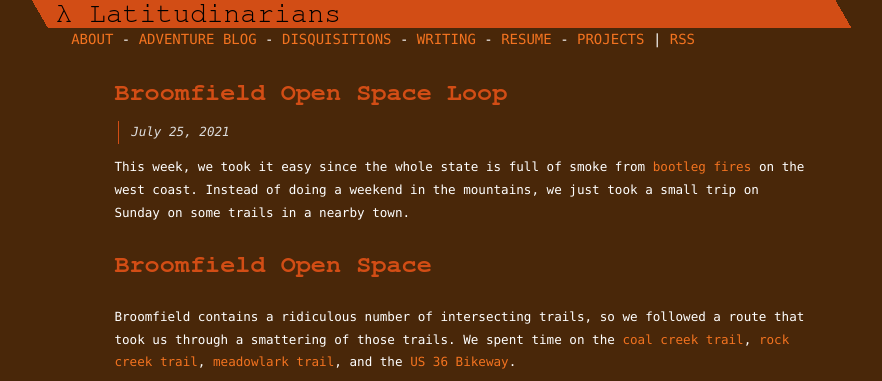
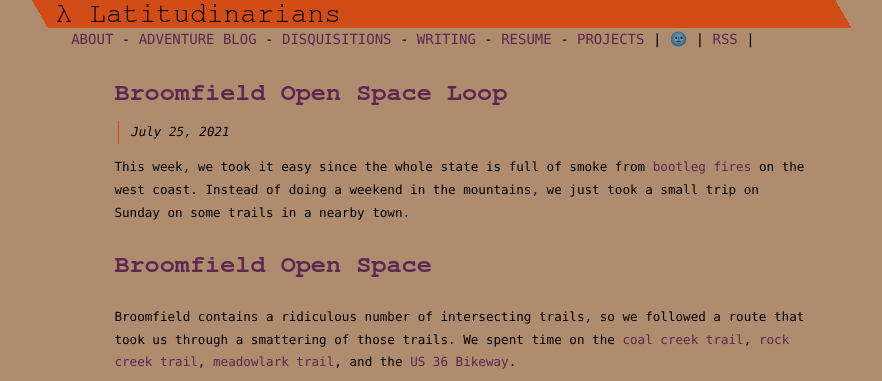
Before and after one commit to nathan-contino/nathan-contino.github.io, a Jekyll site: the page built from _posts/blog/2021-07-25-broomfield.markdown, in a window 1280 px wide, cut to the strip 0-381 px from the top of the page. Shown: the whole strip, without its empty margins (180-1062 px from the left). Built offline with Jekyll 4.4.1, drawn with Linux system fonts in a browser that asks for light colours.

Commit message:
Add dark theme toggle button and auto-dark mode for supported browsers (and firefox users, who disproportionately appreciate dark themes)

```diff
--- a/_layouts/default.html
+++ b/_layouts/default.html
@@ -24,7 +24,9 @@
   <LINK rel=stylesheet type="text/css" href="/_stylesheets/fruity.css" >
 </head>
 
-<body style="margin: 0px;">
+<!-- set the theme to dark and toggle the theme button icon if we detect a (dark) theme setting in local storage OR if the user's browser asks for dark OR if the user is using a Mozilla browser -->
+<body style="margin: 0px;" onload="var theme = localStorage.getItem('theme'); if(theme !== null && theme === '🌚' || (window.matchMedia &&
+        window.matchMedia('(prefers-color-scheme: dark)').matches && theme !== '🌝') || (navigator.userAgent.includes('Firefox') && theme !== '🌝')) { document.body.classList.toggle('dark'); document.getElementById('theme-toggle').innerHTML = '🌝'; }">
   <div class="container">
   <header>
     <nav>
@@ -39,8 +41,8 @@
         <a href="/techblog/">DISQUISITIONS</a> -
         <a href="/writing/">WRITING</a> -
         <a href="/resume/">RESUME</a> -
-        <a href="/projects/">PROJECTS</a> |
-        <a class="btn btn-rss" href="/feed.xml" target="_blank">RSS</a>
+        <a href="/projects/">PROJECTS</a> | <a alt="toggle site theme" title="toggle site theme" id="theme-toggle" onclick="var theme = localStorage.getItem('theme'); if (localStorage.getItem('theme') !== null && theme == '🌚' ) { localStorage.setItem('theme', '🌝'); this.innerHTML = '🌚'; } else { localStorage.setItem('theme', '🌚'); this.innerHTML = '🌝'; } document.body.classList.toggle('dark')">🌚</a> <script>var theme = localStorage.getItem('theme'); if (theme !== null || theme == '🌚' ) { document.getElementById("theme-toggle").innerHTML.innerHTML = '🌝';} else { document.getElementById("theme-toggle").innerHTML.innerHTML = '🌚';} </script> |
+        <a class="btn btn-rss" href="/feed.xml" target="_blank">RSS</a> |
       </menu>
     </nav>
   </header>
--- a/_stylesheets/lite.css
+++ b/_stylesheets/lite.css
@@ -1,9 +1,18 @@
 :root {
-  --bg: #492709;
-  --bgaccent: #5E2750;
-  --main: #f37320;
-  --mainaccent: #D24D15;
-  --bgtext: #D2B48C;
+  --bg: #AF8C6D;
+  --accent: #5E2750;
+  --main: #5E2750;
+  --mainalternative: #D24D15;
+  --textcolor: black;
+  color: var(--textcolor);
+}
+.dark {
+ --bg: #000000;
+ --accent: #5E2750;
+ --main: #f37320;
+ --mainalternative: rgb(210, 77, 21);
+ --textcolor: white;
+ color: var(--textcolor);
 }
 
 html {
@@ -11,12 +20,12 @@
 }
 
 BODY {
-  color: white;
   background-color: var(--bg);
   max-width: 100vw;
   font-size: .9rem;
   overflow-wrap: break-word;
 }
+
 
 a {
   cursor: pointer;
@@ -28,25 +37,20 @@
 }
 
 a:not(.nohover):hover {
-  background-color: var(--bgaccent);
+  background-color: var(--accent);
   color: #BBB;
 }
 
 blockquote {
   margin: 0 1em 0 0.25em;
   padding: 0 .75em 0 1em;
-  border-left: 1px solid var(--mainaccent);
-  border-right: 0px solid var(--mainaccent);
-  color: #DDD;
+  border-left: 1px solid var(--mainalternative);
+  border-right: 0px solid var(--mainalternative);
 }
 
 hr {
-  color: var(--mainaccent);
+  color: var(--mainalternative);
 }
-
-H1 {color: var(--main); font-family: "FreeMono", "Courier New", "Rockwell", monospace;}
-H2 {color: var(--main); font-family: "FreeMono", "Courier New", "Rockwell", monospace;}
-H3 {color: var(--main); font-family: "FreeMono", "Courier New", "Rockwell", monospace;}
 
 code {
   font-family: "FreeMono", "Courier New", monospace;
@@ -70,7 +74,7 @@
 img {
   width: 100%;
   border-radius: 7px 7px 0px 0px;
-  border: solid 0.15em var(--mainaccent);
+  border: solid 0.15em var(--mainalternative);
 }
 
 @media only screen and (min-width: 600px) {
@@ -93,15 +97,15 @@
 
 
 figcaption {
-  color: var(--main);
+  color: var(--mainalternative);
   font-size: .8rem;
   width: 100%;
   display: block;
   text-align: center;
   border-radius: 0px 0px 7px 7px;
-  border: solid 0.15em var(--mainaccent);
+  border: solid 0.15em var(--mainalternative);
   border-top: 0;
-  background-color: var(--bgaccent);
+  background-color: var(--accent);
   height: 1em;
   line-height: 1em;
   font-style: italic;
@@ -112,12 +116,12 @@
 }
 
 table > thead > tr > th > img {
-    color: var(--mainaccent);
+    color: var(--mainalternative);
     align: center;
     width: 350px;
     display: block;
     text-align: center;
-    border: solid 0.2em var(--mainaccent);
+    border: solid 0.2em var(--mainalternative);
 }
 
 table > tbody > tr > td > em {
@@ -126,9 +130,9 @@
     display: table-caption;
     text-align: center;
     border-radius: 0px 0px 7px 7px;
-    border: solid 0.15em var(--mainaccent);
+    border: solid 0.15em var(--mainalternative);
     border-top: 0;
-    background-color: var(--bgaccent);
+    background-color: var(--accent);
 }
 
 table {
@@ -169,7 +173,7 @@
 
 lambda {
   font-family: "FreeMono", "Courier New", "Rockwell", monospace;
-  color: var(--mainaccent);
+  color: var(--mainalternative);
   font-weight: lighter;
 }
 
@@ -182,7 +186,7 @@
 .biglambdacontent {
   font-family: "FreeMono", "Courier New", "Rockwell", monospace;
   font-size: 2rem;
-  background-color: var(--mainaccent);
+  background-color: var(--mainalternative);
   color: black;
   font-weight: lighter;
   display: flex;
@@ -193,7 +197,7 @@
 .biglambdacontent::after {
   content: ' ';
   background-image: linear-gradient(60deg,
-    var(--mainaccent) 10% 90%,
+    var(--mainalternative) 10% 90%,
     /* hsl(60, 100%, 50%) 10% 20%, STRIPEY RAINBOW
     hsl(120, 100%, 50%) 20% 30%,
     hsl(180, 100%, 50%) 30% 40%,
@@ -223,7 +227,7 @@
     hsl(270, 100%, 50%) 60% 70%,
     hsl(300, 100%, 50%) 70% 80%,
     hsl(360, 100%, 50%) 80% 90%, */
-    var(--mainaccent) 45% 100%
+    var(--mainalternative) 45% 100%
   );
   display: block;
   width: 10%;
@@ -265,7 +269,17 @@
 h1 {
   font-family: "FreeMono", "Courier New", "Rockwell", monospace;
   font-size: 1.8rem;
-  color: var(--mainaccent);
+  color: var(--accent);
+}
+h2 {
+  font-family: "FreeMono", "Courier New", "Rockwell", monospace;
+  font-size: 1.6rem;
+  color: var(--accent);
+}
+h3 {
+  font-family: "FreeMono", "Courier New", "Rockwell", monospace;
+  font-size: 1.4rem;
+  color: var(--accent);
 }
 
 #page-container {
```
